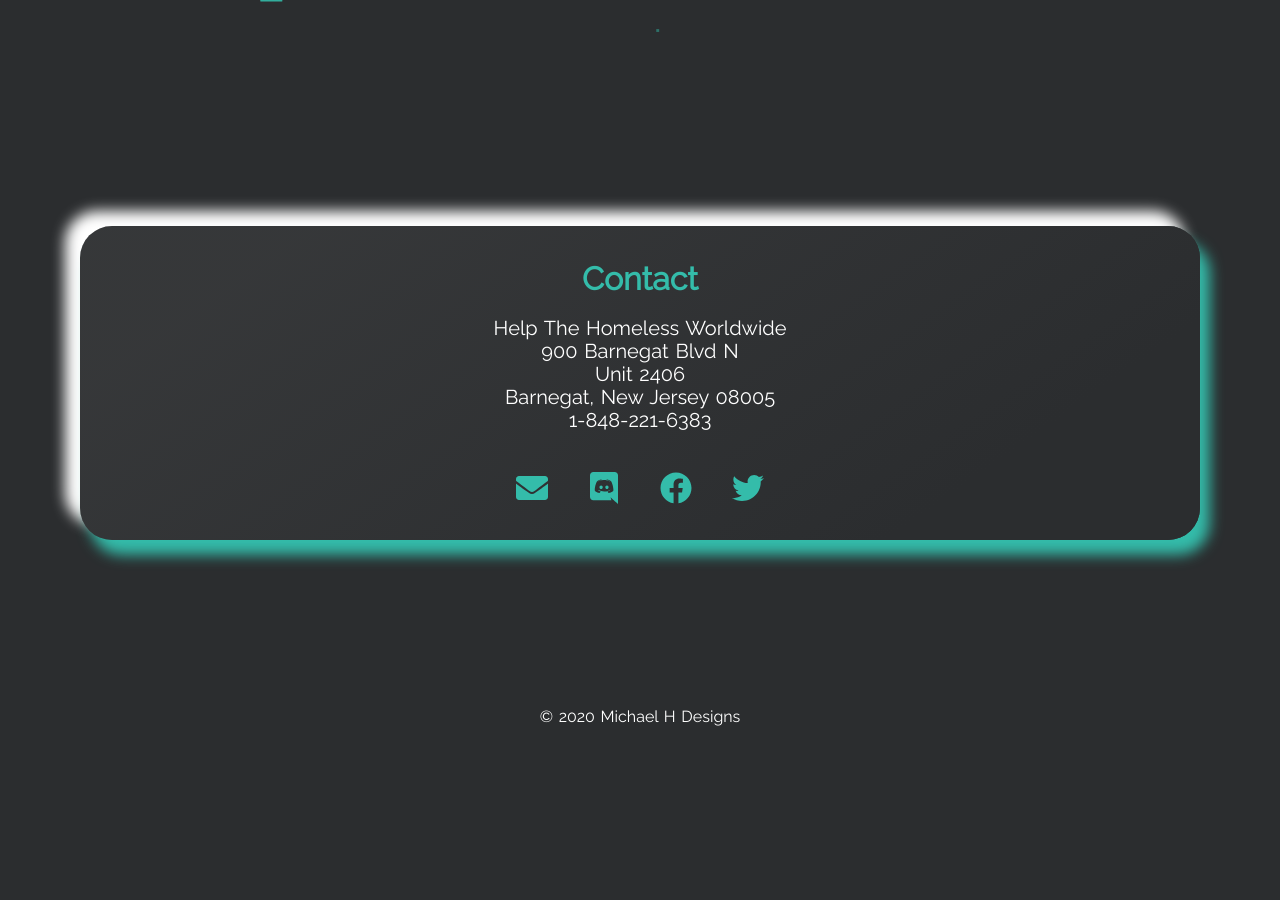
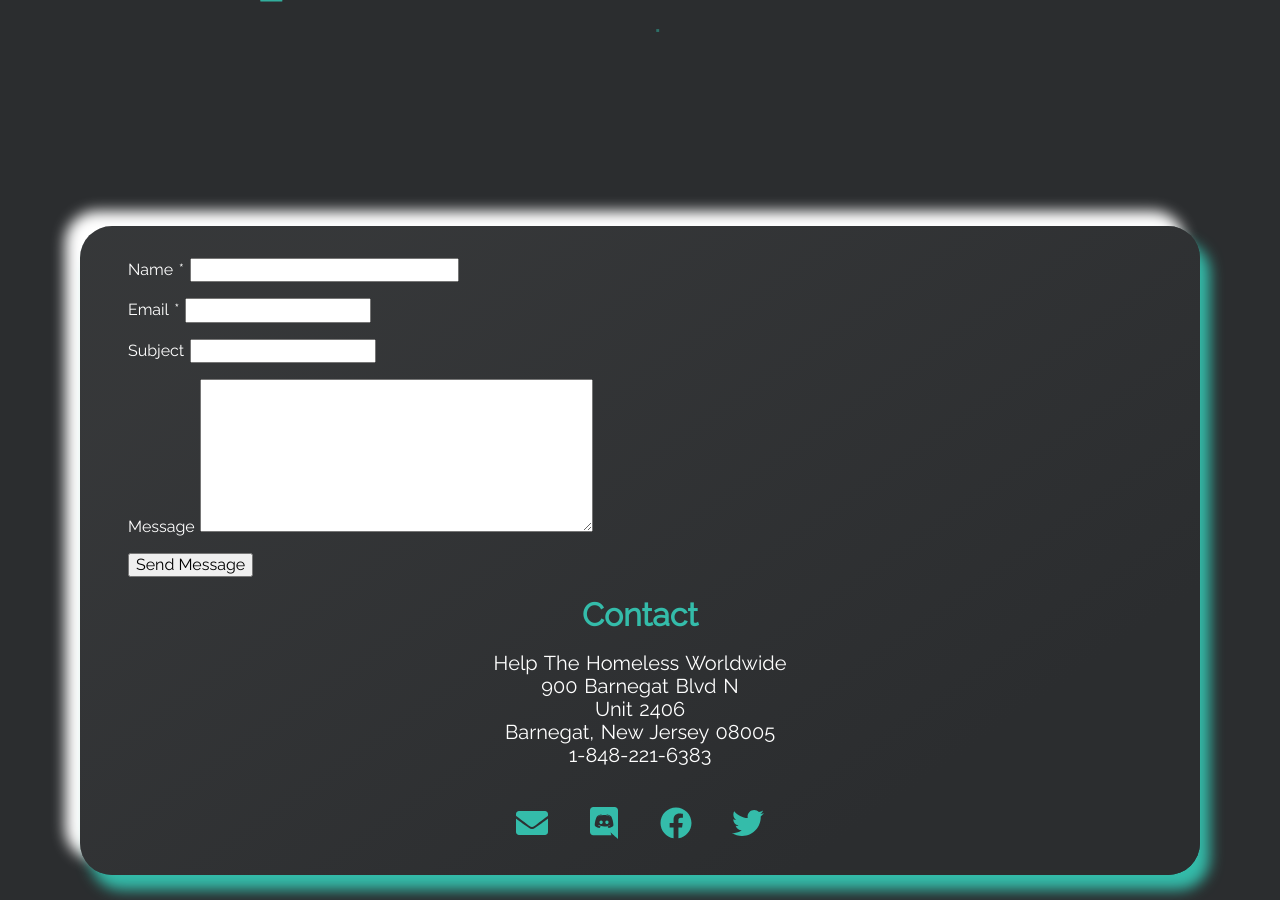
Before and after one commit to MichaelHDesigns/contact, a Jekyll site: the page built from index.html, in a window 1280 px wide and 900 px high, scrolled down 906 px. Built offline with Jekyll 4.4.1, drawn with Linux system fonts in a browser that asks for light colours; before the commit the page ends 1664 px from its top, so only the background shows below that.

Commit message:
Update section-contact.html

```diff
--- a/_includes/section-contact.html
+++ b/_includes/section-contact.html
@@ -1,3 +1,36 @@
+<!-- start contact content -->
+<div class="mu-contact-content">
+<div class="row">
+<div class="col-md-6">
+ <div class="mu-contact-left">
+<form class="contactform" action="https://formspree.io/hthcoin@gmail.com" method="POST" />
+ <p class="comment-form-author">
+ <label for="author">Name <span class="required">*</span>
+</label>
+ <input type="text" required="required" size="30" value="" name="author">
+ </p>
+ <p class="comment-form-email">
+ <label for="email">Email <span class="required">*</span>
+</label> <input type="email" required="required" aria-required="true" value="" name="email">
+ </p>
+<p class="comment-form-url">
+<label for="subject">Subject</label>
+<input type="text" name="subject">
+ </p>
+<p class="comment-form-comment">
+<label for="comment">Message</label>
+<textarea required="required" aria-required="true" rows="8" cols="45" name="comment">
+</textarea>
+ </p>
+<p class="form-submit">
+ <input type="submit" value="Send Message" class="mu-post-btn" name="submit">
+ </p>
+</form>
+ </div>
+</div>
+
+
+
 <h1 class="title" style="color: #34bcaa; text-align: center">{{site.contact_title}}</h1>
 <p class="subtitle">{{site.contact_description}}</p>
 
```
